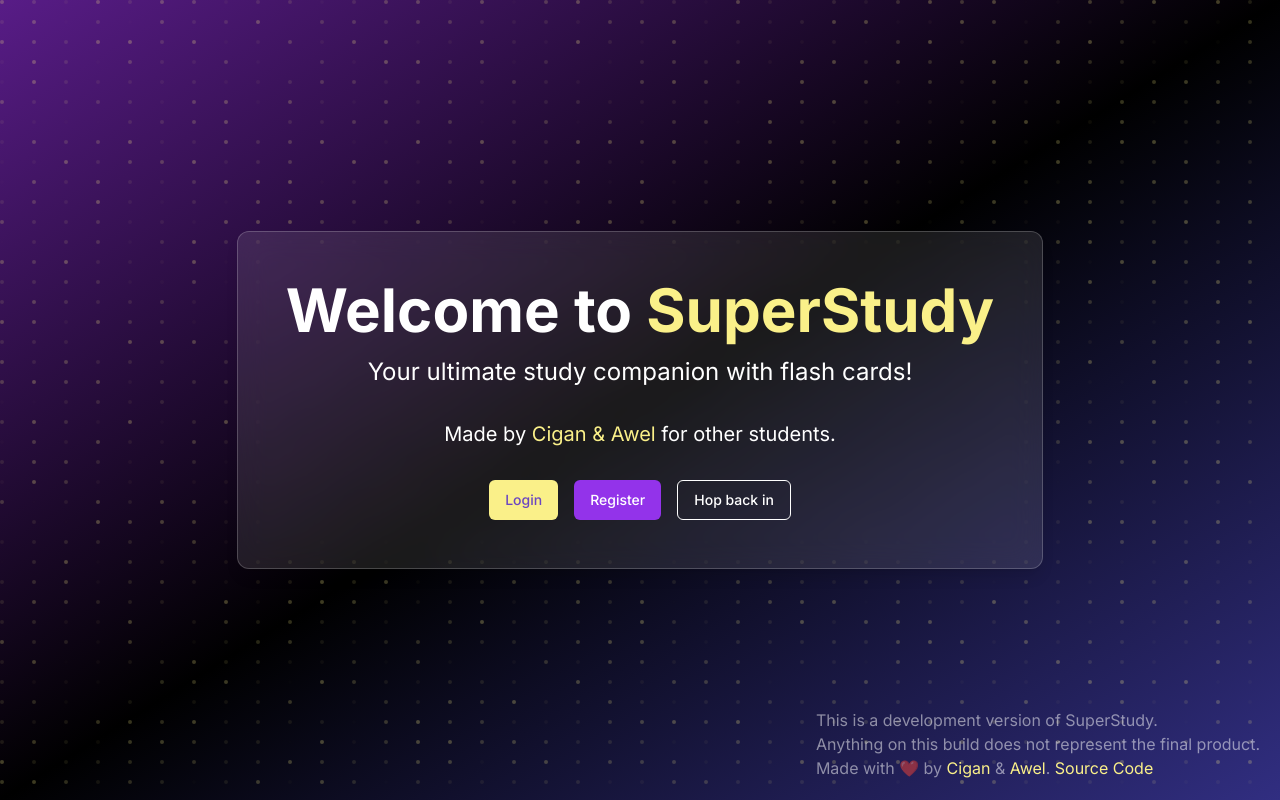
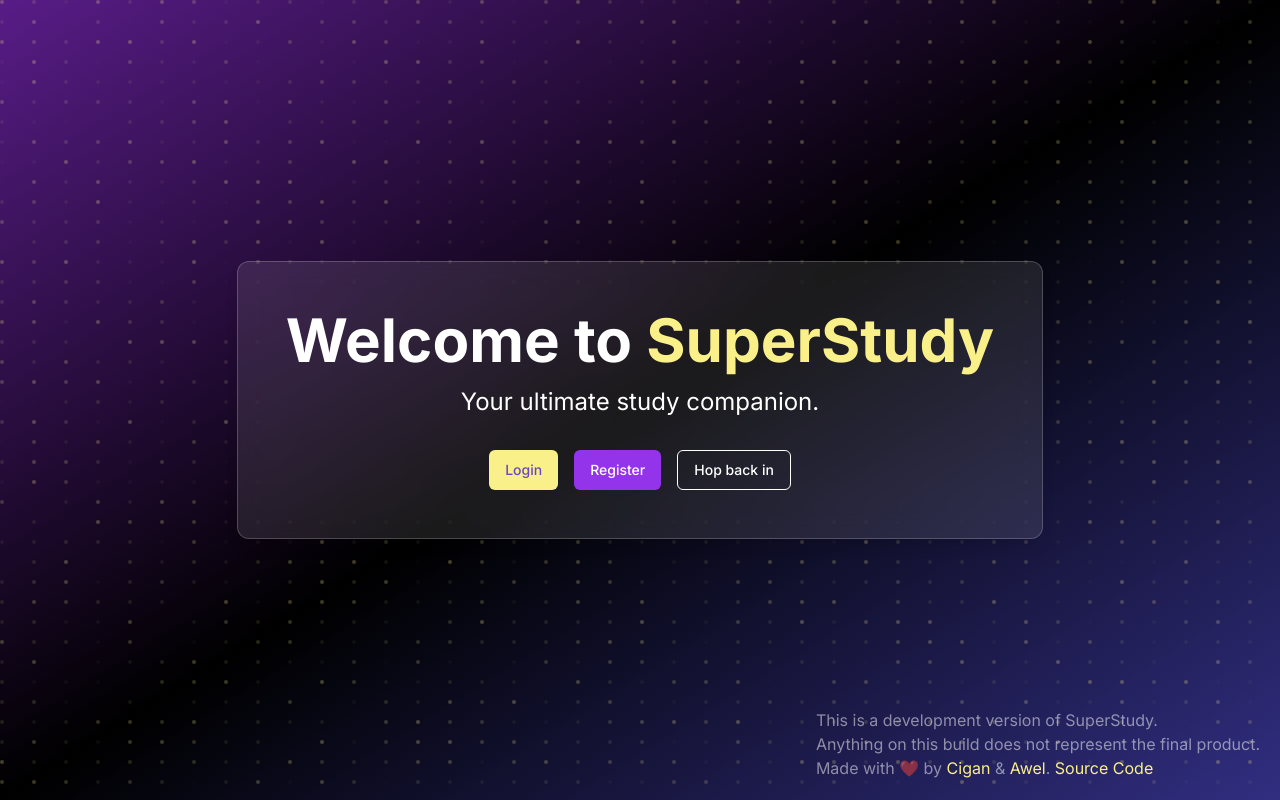
Before and after one commit to snowypy/SuperStudy-Frontend, a Next.js app in the folder frontend/: page / in a window 1280 px wide. Built offline with nearby package versions, Linux system fonts and the light colour scheme.

Commit message:
update homepage text for clarity and remove unused ESLint dependencies

```diff
--- a/frontend/app/page.tsx
+++ b/frontend/app/page.tsx
@@ -68,15 +68,7 @@ export default function Home() {
             transition={{ delay: 0.4, type: 'spring', stiffness: 120 }}
             className="mt-3 text-2xl text-white mb-8"
           >
-            Your ultimate study companion with flash cards!
-          </motion.p>
-          <motion.p
-            initial={{ y: 20 }}
-            animate={{ y: 0 }}
-            transition={{ delay: 0.6, type: 'spring', stiffness: 120 }}
-            className="text-xl text-white mb-8"
-          >
-            Made by <span className="text-yellow-300">Cigan & Awel</span> for other students.
+            Your ultimate study companion.
           </motion.p>
           <motion.div
             initial={{ y: 20, opacity: 0 }}
--- a/frontend/package.json
+++ b/frontend/package.json
@@ -28,8 +28,6 @@
     "@types/react-dom": "^18",
     "@types/react-syntax-highlighter": "^15.5.9",
     "autoprefixer": "^10.4.20",
-    "eslint": "^8",
-    "eslint-config-next": "15.0.3",
     "postcss": "^8.4.49",
     "tailwindcss": "^3.4.15",
     "typescript": "^5"
```
